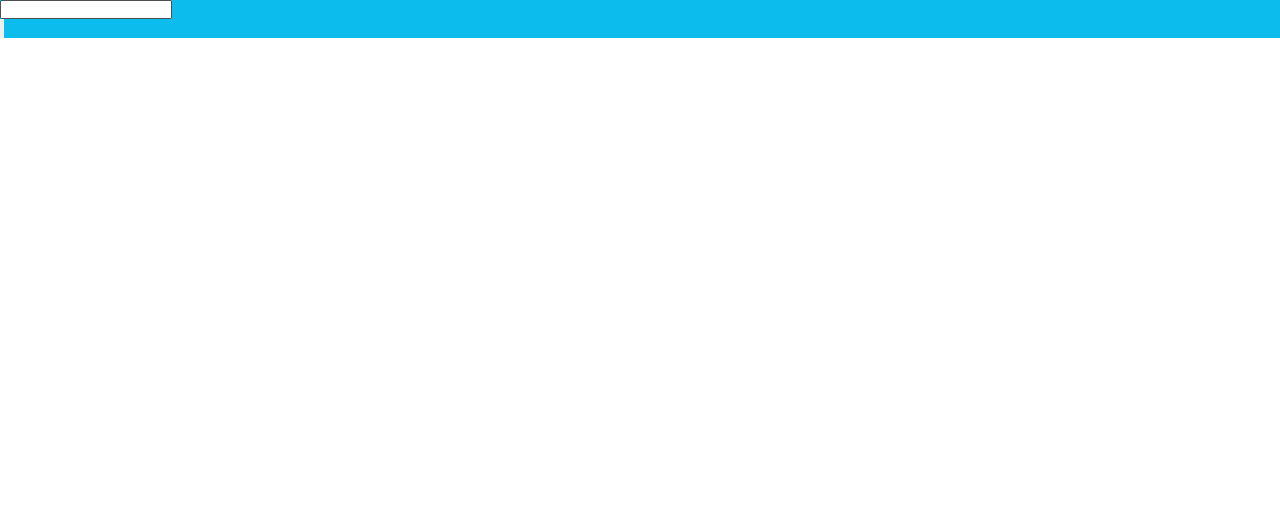
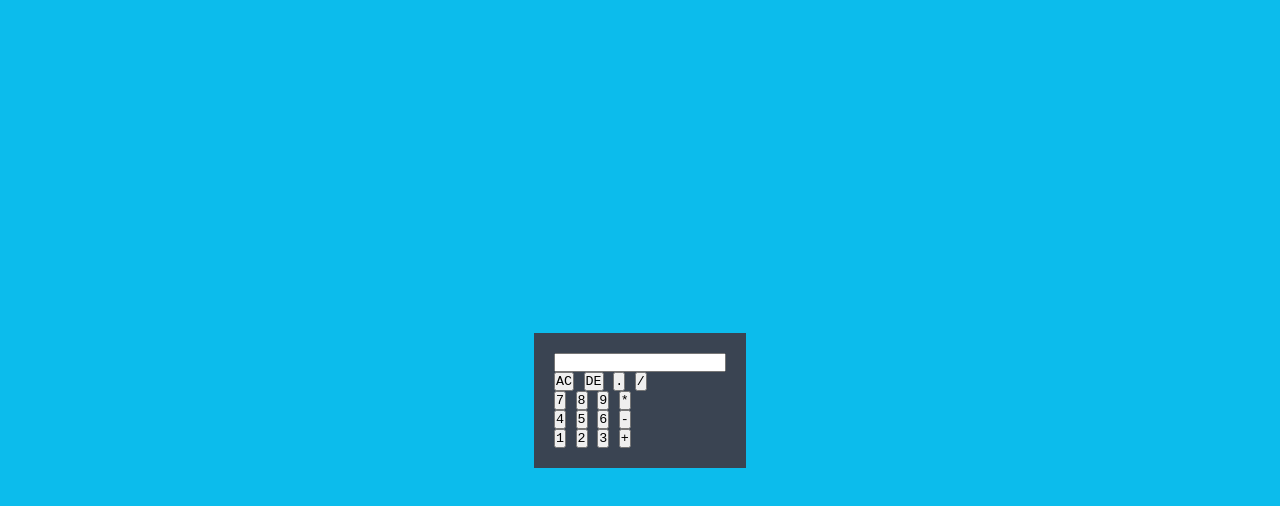
Before and after one commit to racode23/calculator, a plain HTML site: page index.html in a window 1280 px wide. Drawn offline with Linux system fonts and the light colour scheme.

Commit message:
Add button

```diff
--- a/index.html
+++ b/index.html
@@ -1,20 +1,42 @@
 <!DOCTYPE html>
    <html>
       <head>
-         <meta name="viewport" content="width=device-width  intial-scale=1.o">
+         <meta name="viewport" content="width=device-width , initial-scale=1.0">
          <title>Calculator</title>
          <link  rel="stylesheet" href="style.css">
       </head>
       <body>
            <div class="container">
-               <div class="calculator">
+             <div class="calculator">
                 <form>
                     <div>
                         <input type="text" name="display">
                     </div>
                     <div>
-                        <input type="button">
+                        <input type="button" value="AC">
+                        <input type="button" value="DE">
+                        <input type="button" value=".">
+                        <input type="button" value="/">
                     </div>
+                    <div>
+                        <input type="button" value="7">
+                        <input type="button" value="8">
+                        <input type="button" value="9">
+                        <input type="button" value="*">
+                    </div>
+                    <div>
+                        <input type="button" value="4">
+                        <input type="button" value="5">
+                        <input type="button" value="6">
+                        <input type="button" value="-">
+                    </div>
+                    <div>
+                        <input type="button" value="1">
+                        <input type="button" value="2">
+                        <input type="button" value="3">
+                        <input type="button" value="+">
+                    </div>
+
                 </form>
                </div>
            </div>
--- a/style.css
+++ b/style.css
@@ -2,12 +2,19 @@
     margin:0;
     padding:0;
     font-family: 'Courier New', Courier, monospace;
-    box-sizing:border-box;
+    box-sizing: border-box;
 }
 
 .container{
-   height:100%;
    width:100%;
+   height:100vh;
    background:#0cbcec;
+   display: flex;
+   align-items: center;
+   justify-content: center;
 
 }
+.calculator{
+  background:#3a4452;
+  padding:20px;
+}
```
